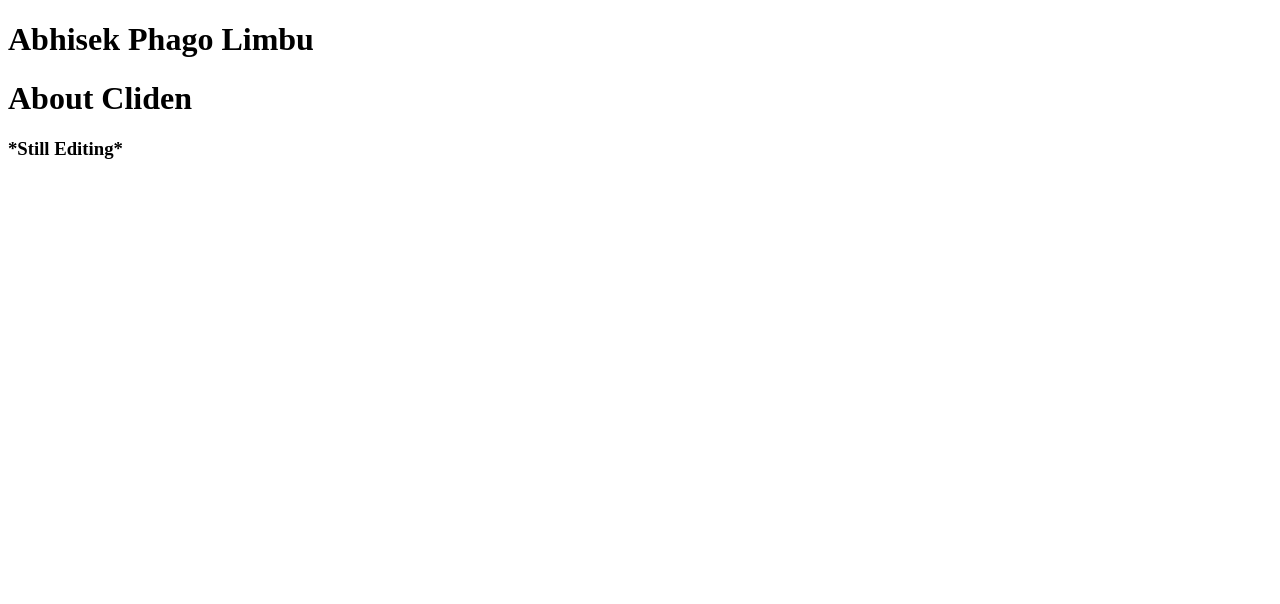
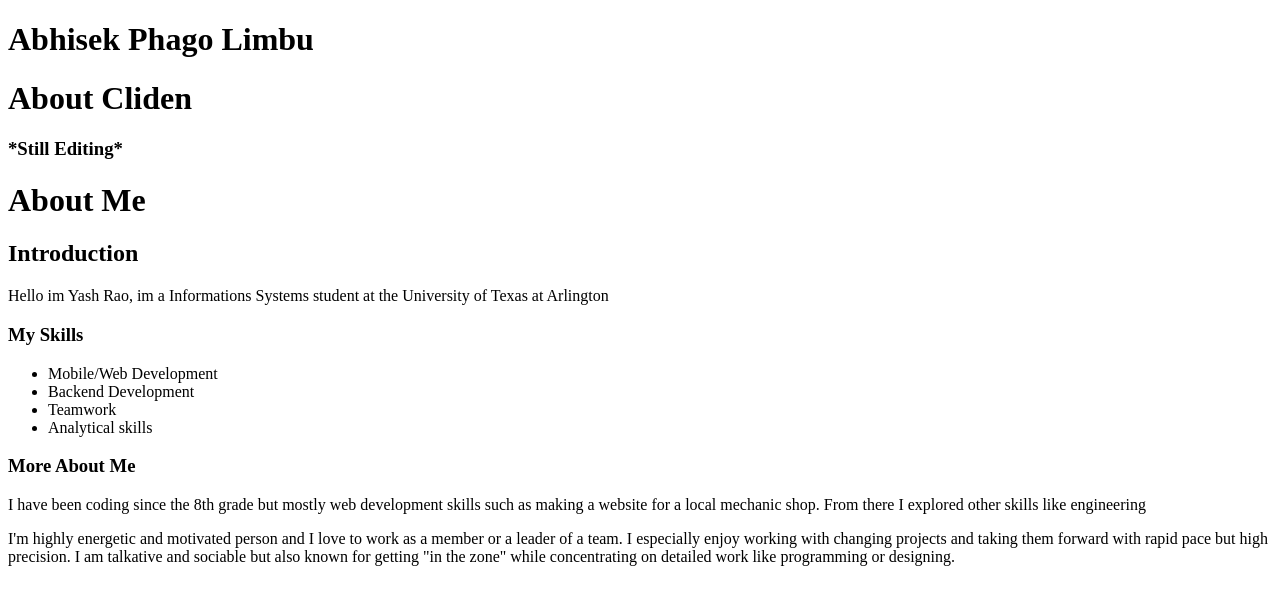
Before and after one commit to amberhasan/fun-facts-website, a plain HTML site: page index.html in a window 1280 px wide. Drawn offline with Linux system fonts and the light colour scheme.

Commit message:
first commit

```diff
--- a/index.html
+++ b/index.html
@@ -14,6 +14,35 @@
     <h1>About Cliden</h1>
     <h3>*Still Editing*</h3>
   </div>
-
+  <div id = "Yash's Branch"
+  <div class="container">
+    <div class="header">
+      <h1>About Me</h1>
+    </div><!-- end header-->
+    <div class="intro column">
+      <h2>Introduction</h2>
+      <p>
+        Hello im Yash Rao, im a Informations Systems student at the University of Texas at Arlington
+      </p>
+    </div><!-- end intro-->
+    <div class="skills column">
+      <h3>My Skills</h3>
+      <ul id="skill-list">
+        <li>Mobile/Web Development</li>
+        <li>Backend Development</li>
+        <li>Teamwork</li>
+        <li>Analytical skills</li>
+      </ul><!--end skill-list-->
+    </div><!-- end skills-->
+    <div class="main-text">
+      <h3>More About Me</h3>
+      <p>
+        I have been coding since the 8th grade but mostly web development skills such as making a website for a local mechanic shop. From there I explored other skills like engineering
+      </p>
+      <p>
+        I'm highly energetic and motivated person and I love to work as a member or a leader of a team. I especially enjoy working with changing projects and taking them forward with rapid pace but high precision. I am talkative and sociable but also known for getting "in the zone" while concentrating on detailed work like programming or designing.
+      </p>
+    </div><!-- end main-text-->
+  </div><!--end container-->
 </body>
 </html>
```
